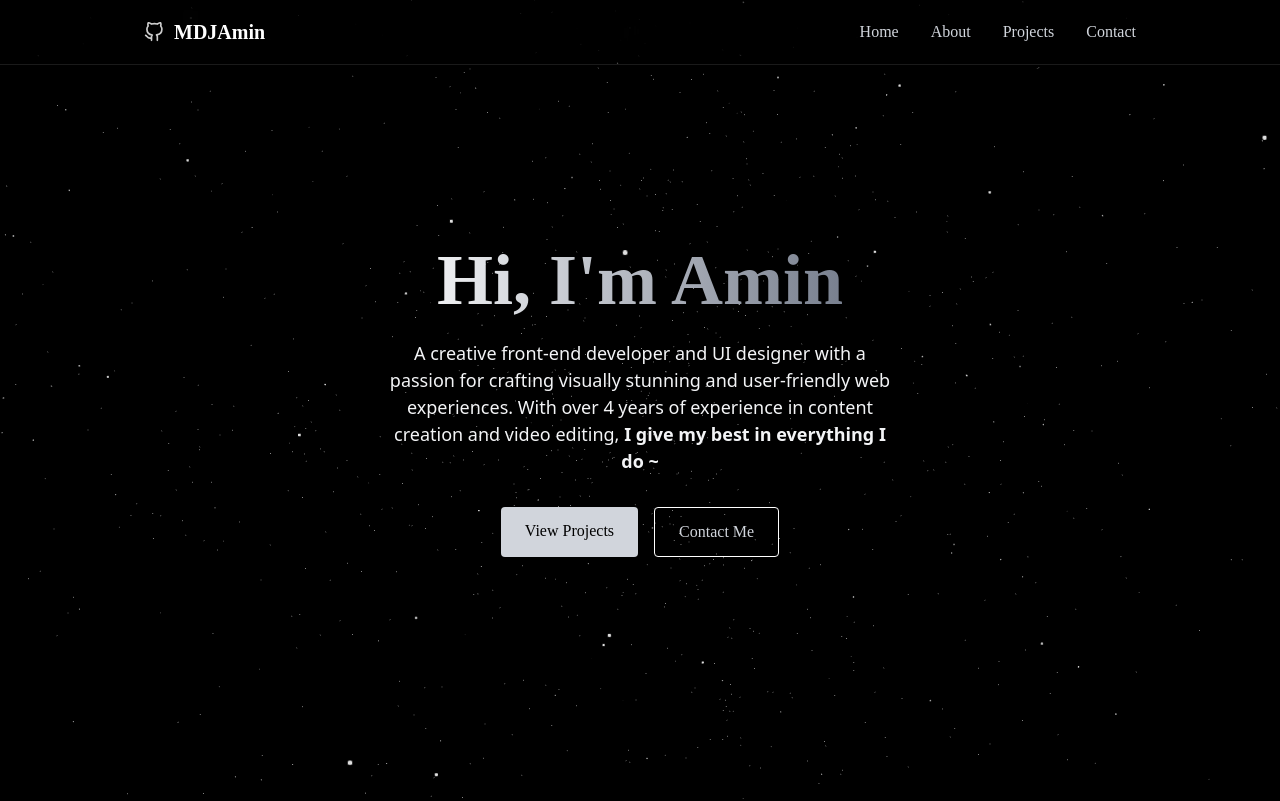
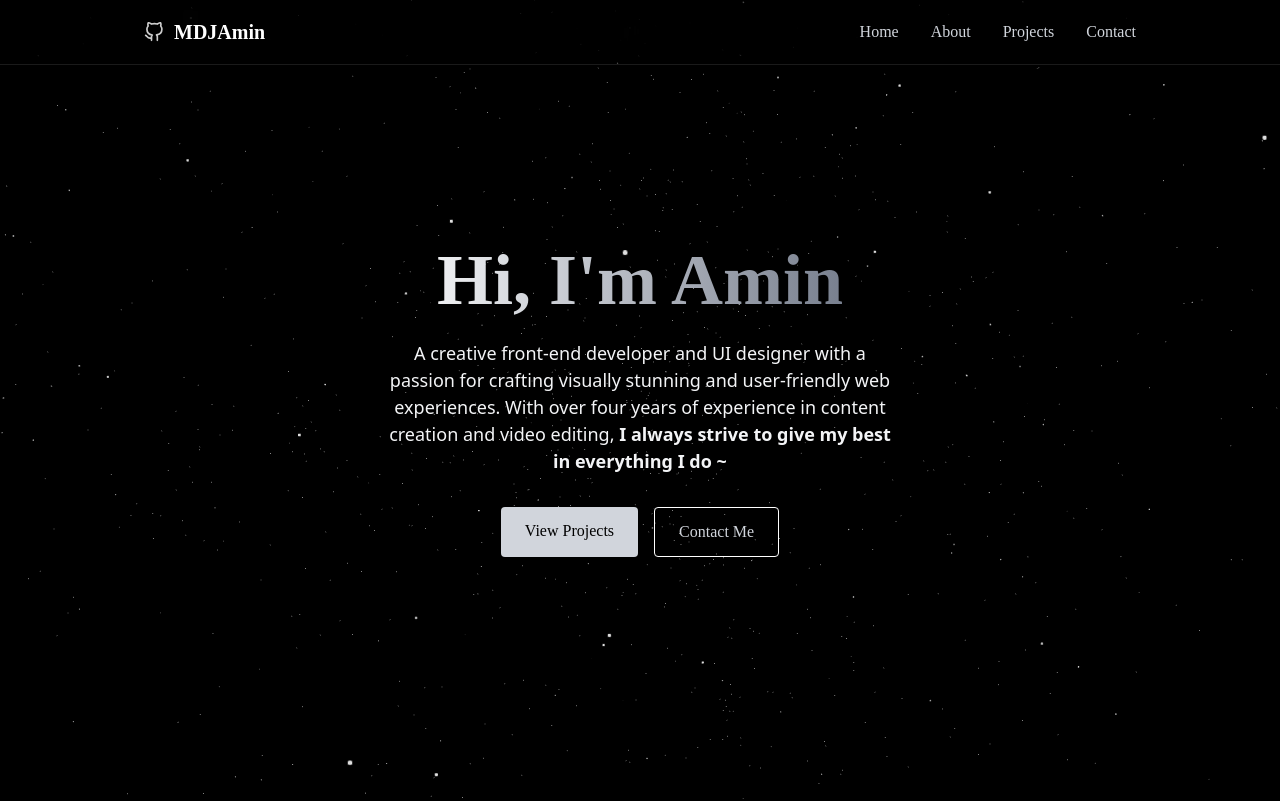
Before and after one commit to MDJAmin/Amin_Portfolio, a React (Vite) app: page / in a window 1280 px wide. Shown: the top 801 px of the page. Built offline with nearby package versions, Linux system fonts and the light colour scheme.

Commit message:
Refactor

```diff
--- a/src/Components/Sections/Hero.jsx
+++ b/src/Components/Sections/Hero.jsx
@@ -12,10 +12,8 @@ export const Hero = () => {
           </h1>
 
           <p className='text-[18px] tex-gray-400 mb-8 max-w-lg mx-auto'>
-            A creative front-end developer and UI designer with a passion for crafting visually
-            stunning and user-friendly web experiences. With over 4 years of experience in
-            content creation and video editing,
-            <strong> I give my best in everything I do ~</strong>
+          A creative front-end developer and UI designer with a passion for crafting visually stunning and user-friendly web experiences. With over four years of experience in content creation and video editing,
+            <strong>  I always strive to give my best in everything I do ~</strong>
           </p>
 
           <div className='flex justify-center space-x-4'>
```
